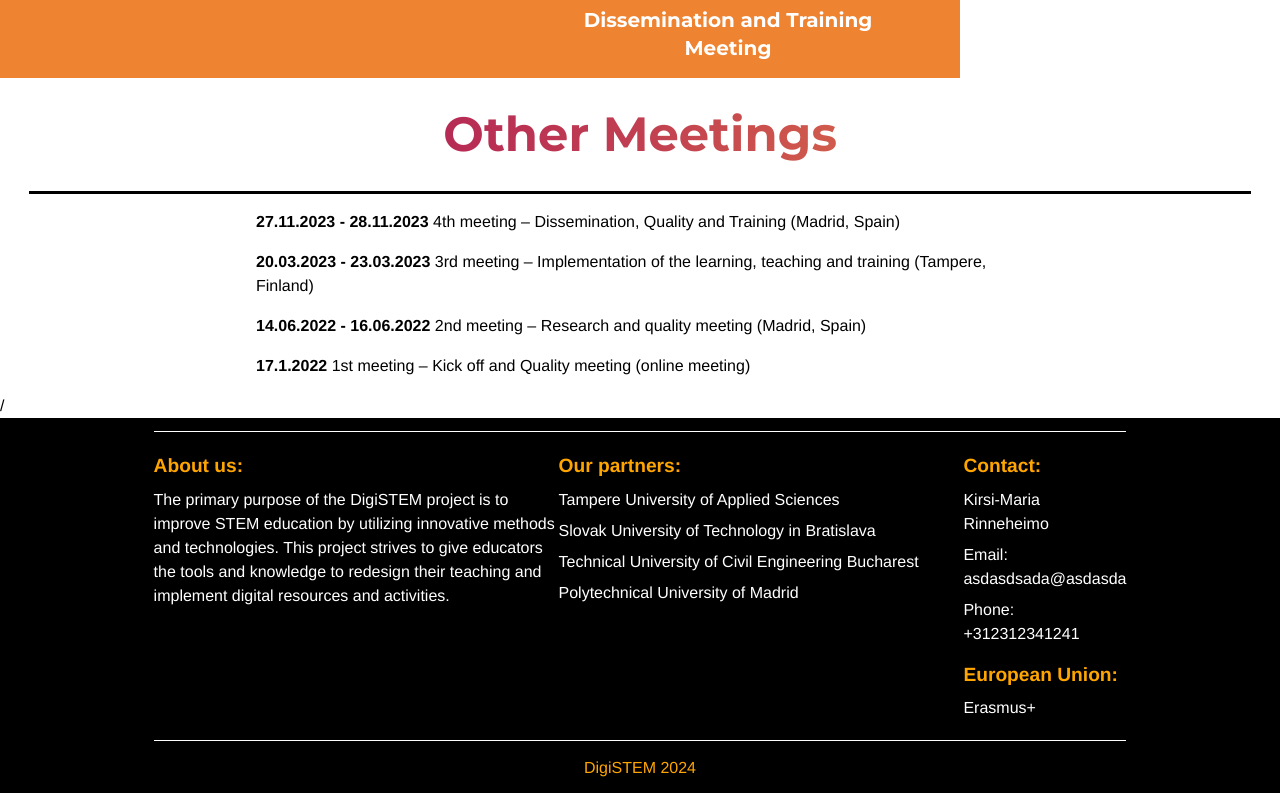
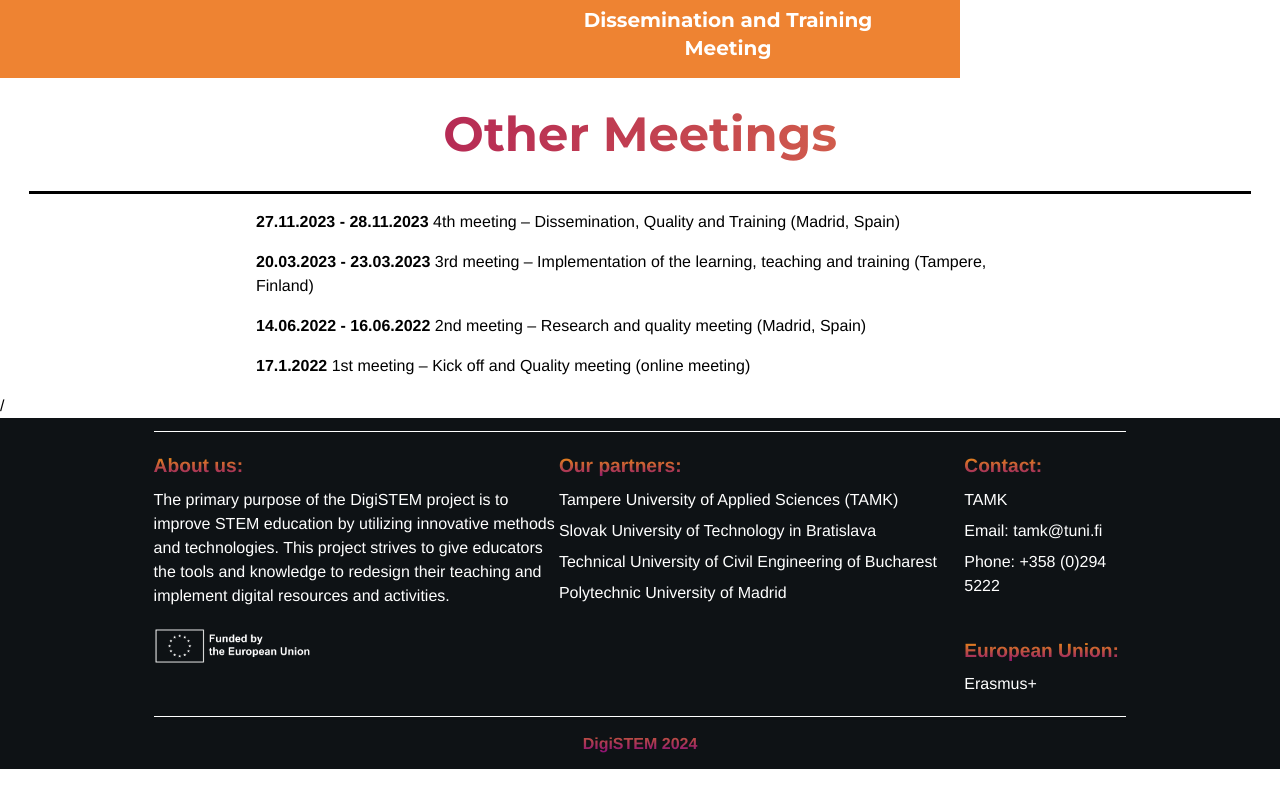
Before and after one commit to duongwalker/digistem-project, a React (Vite) app: page /project-meetings in a window 1280 px wide. Shown: the part 1094-1887 px from the top of the page. After the commit the page ends 1863 px from the top, so only its background shows below. Built offline with nearby package versions, Linux system fonts and the light colour scheme.

Commit message:
Contact/Footer changes

```diff
--- a/src/components/ContactPage/ContactPage.tsx
+++ b/src/components/ContactPage/ContactPage.tsx
@@ -1,5 +1,6 @@
-import teamphoto from '/src/assets/teamphoto.jpg';
-import './ContactPage.css'
+import teamphoto from "/src/assets/banner.png";
+import tamkphoto from "/src/assets/teamphoto.jpg";
+import "./ContactPage.css";
 
 const ContactPage = () => {
   return (
@@ -12,22 +13,17 @@
           <h1>CONTACT</h1>
           <div className="contact-member">
             <div className="contact-profile">
-                            <img src={teamphoto} alt="Kirsi-Maria Rinneheimo"></img>
+              <img src={tamkphoto} alt="Kirsi-Maria Rinneheimo"></img>
               <div className="contact-profile-text">
-                                <h3>Kirsi-Maria Rinneheimo</h3>
-                                <p>M.Sc.</p>
+                <h3>TAMK</h3>
                 <ul>
-                                    <li>Senior Lecturer of Mathematics</li>
-                                    <li>Over 20 years experience of engineering mathematics' teaching in different engineering disciplines</li>
-                                    <li>Long and extensive experience in working on national and international educational projects as project manager:
-                                        <ul>
-                                            <li>EU funded projects MALog, 2009-2012 (KA3 ICT-505326)</li>
-                                            <li>FutureMath (2015-2018, Erasmus+ KA2 Strategic Partnership)</li>
-                                        </ul>
+                  <li>Coordinating University</li>
+                  <li>
+                  Tampere University of Applied Sciences (TAMK) is one of the largest and most popular universities of applied sciences in Finland. Our strengths are multidisciplinary education, creativity, and a strong international dimension. TAMK is a higher education institution oriented towards working life and RDI co-operation.
 </li>
                   <li>Current main contact for the DigiSTEM project.</li>
-                                    <li>Email: something@something.something</li>
-                                    <li>Phone: work phone number</li>
+                  <li>Email: tamk@tuni.fi</li>
+                  <li>Phone number: +358 (0)294 5222</li>
                 </ul>
               </div>
             </div>
@@ -35,7 +31,7 @@
         </section>
       </main>
     </div>
-    )
-}
+  );
+};
 
 export default ContactPage
--- a/src/components/Footer/Footer.css
+++ b/src/components/Footer/Footer.css
@@ -9,22 +9,44 @@
     position: relative;
   }
 
-  .footer-link:hover {
-    color: orange;
-  }
+.footer-link:hover {
+  background: -webkit-linear-gradient(orange, purple);
+  -webkit-background-clip: text;
+  background-clip: text;
+  -webkit-text-fill-color: transparent;}
+
   .footer-link::after {
-    content: '';
+    content: "";
     position: absolute;
     left: 0;
     right: 100%;
     bottom: -2px;
     height: 2px;
-    background-color: white;
+    background: -webkit-linear-gradient(orange, purple);
     transition: right 0.5s ease-in-out, background-color 0.5s ease;
   }
 
   .footer-link:hover::after {
     right: 0;
-    background-color: orange;
-    color:orange;
+    background: -webkit-linear-gradient(orange, purple);
   }
+
+.h4Style {
+  font-size: 1.2em;
+  text-decoration-thickness: 1px;
+  text-underline-offset: 4px;
+  font-weight: bold;
+
+  background: -webkit-linear-gradient(orange, purple);
+  -webkit-background-clip: text;
+  background-clip: text;
+  -webkit-text-fill-color: transparent;
+}
+
+.gradientText {
+  background: -webkit-linear-gradient(orange, purple);
+  -webkit-background-clip: text;
+  background-clip: text;
+  -webkit-text-fill-color: transparent;
+
+}
--- a/src/components/Footer/Footer.tsx
+++ b/src/components/Footer/Footer.tsx
@@ -11,60 +11,138 @@
     maxWidth: '50ch',
     width: '100%',
   };
-
   const h4Style = {
-    fontSize: '1.2em',
-    textDecorationThickness: '1px',
-    textUnderlineOffset: '4px',
-    fontWeight: 'bold',
-    color: 'orange'
+    fontSize: "1.2em",
+    textDecorationThickness: "1px",
+    textUnderlineOffset: "4px",
+    fontWeight: "bold",
   };
 
+
   return (
-      <footer style={{ backgroundColor: 'black', color: 'white', padding: '1vw', paddingLeft: '12vw', paddingRight: '12vw', marginBottom: '0' }}>
-        <div style={{ display: 'flex', borderTop: '1px solid #fff', paddingTop: '20px' }}>
+    <footer
+      style={{
+        backgroundColor: "#0e1215",
+        color: "white",
+        padding: "1vw",
+        paddingLeft: "12vw",
+        paddingRight: "12vw",
+        marginBottom: "0",
+      }}
+    >
+      <div
+        style={{
+          display: "flex",
+          borderTop: "1px solid #fff",
+          paddingTop: "20px",
+        }}
+      >
         <div style={{ flex: 1 }}>
-            <h4 style={h4Style}>About us:</h4>
-            <p style={aboutUsParagraphStyle}>The primary purpose of the DigiSTEM project is to improve STEM education by utilizing innovative methods and technologies. This project strives to give educators the tools and knowledge to redesign their teaching and implement digital resources and activities.</p>
+          <h4 style = {h4Style} className="h4Style">About us:</h4>
+          <p style={aboutUsParagraphStyle}>
+            The primary purpose of the DigiSTEM project is to improve STEM
+            education by utilizing innovative methods and technologies. This
+            project strives to give educators the tools and knowledge to
+            redesign their teaching and implement digital resources and
+            activities.
+          </p>
+          <img
+        src="/src/assets/EN_FundedbytheEU_RGB_WHITE Outline.png"
+        alt="Description of image"
+        style={{
+          display: "block",
+          margin: "20px auto 0",
+          maxWidth: "40%",
+          height: "auto",
+          float: "left",
+        }}
+      />
         </div>
         <div style={{ flex: 1 }}>
-            <h4 style={h4Style}>Our partners:</h4>
-            <ul style={{ listStyleType: 'none', padding: 0 }}>
+          <h4 style={h4Style} className="h4Style">Our partners:</h4>
+          <ul style={{ listStyleType: "none", padding: 0 }}>
             <li style={listItemStyle}>
               <div className="underline"></div>
-                <a href="https://www.tuni.fi/en/about-us/tamk" target="_blank" rel="noopener noreferrer" className="footer-link">Tampere University of Applied Sciences</a>
+              <a
+                href="https://www.tuni.fi/en/about-us/tamk"
+                target="_blank"
+                rel="noopener noreferrer"
+                className="footer-link"
+              >
+                Tampere University of Applied Sciences (TAMK)
+              </a>
             </li>
             <li style={listItemStyle}>
               <div className="underline"></div>
-                <a href="https://www.stuba.sk/english.html?page_id=132" target="_blank" rel="noopener noreferrer" className="footer-link">Slovak University of Technology in Bratislava</a>
+              <a
+                href="https://www.stuba.sk/english.html?page_id=132"
+                target="_blank"
+                rel="noopener noreferrer"
+                className="footer-link"
+              >
+                Slovak University of Technology in Bratislava
+              </a>
             </li>
             <li style={listItemStyle}>
               <div className="underline"></div>
-                <a href="https://utcb.ro/english/" target="_blank" rel="noopener noreferrer" className="footer-link">Technical University of Civil Engineering Bucharest</a>
+              <a
+                href="https://utcb.ro/english/"
+                target="_blank"
+                rel="noopener noreferrer"
+                className="footer-link"
+              >
+                Technical University of Civil Engineering of Bucharest
+              </a>
             </li>
             <li style={listItemStyle}>
               <div className="underline"></div>
-                <a href="https://www.upm.es/internacional" target="_blank" rel="noopener noreferrer" className="footer-link">Polytechnical University of Madrid</a>
+              <a
+                href="https://www.upm.es/internacional"
+                target="_blank"
+                rel="noopener noreferrer"
+                className="footer-link"
+              >
+                Polytechnic University of Madrid
+              </a>
             </li>
           </ul>
         </div>
         <div style={{ flex: 0.4 }}>
-            <h4 style={h4Style}>Contact:</h4>
-            <ul style={{ listStyleType: 'none', padding: 0 }}>
-              <li style={listItemStyle}>Kirsi-Maria Rinneheimo</li>
-              <li style={listItemStyle}>Email: asdasdsada@asdasda</li>
-              <li style={listItemStyle}>Phone: +312312341241</li>
+          <h4 style={h4Style} className="h4Style">Contact:</h4>
+          <ul style={{ listStyleType: "none", padding: 0 }}>
+            <li style={listItemStyle}>TAMK</li>
+            <li style={listItemStyle}>Email: tamk@tuni.fi</li>
+            <li style={listItemStyle}>Phone: +358 (0)294 5222</li>
+            <li style={{ marginBottom: "10px" }}>&nbsp;</li>
           </ul>
-            <h4 style={{ ...h4Style, marginTop: '15px' }}>European Union:</h4>
-            <ul style={{ listStyleType: 'none', padding: 0 }}>
+          <h4 style={{ ...h4Style, marginTop: "15px" }} className="h4Style">European Union:</h4>
+          <ul style={{ listStyleType: "none", padding: 0 }}>
             <li style={listItemStyle}>
               <div className="underline"></div>
-                <a href="https://erasmus-plus.ec.europa.eu/" target="_blank" rel="noopener noreferrer" className="footer-link">Erasmus+</a>
+              <a
+                href="https://erasmus-plus.ec.europa.eu/"
+                target="_blank"
+                rel="noopener noreferrer"
+                className="footer-link"
+              >
+                Erasmus+
+              </a>
             </li>
           </ul>
         </div>
       </div>
-        <div style={{ textAlign: 'center', marginTop: '20px', borderTop: '1px solid #fff', paddingTop: '15px', marginBottom: '0px', color: 'orange' }}>
+      <div
+        style={{
+          textAlign: "center",
+          marginTop: "20px",
+          borderTop: "1px solid #fff",
+          paddingTop: "15px",
+          marginBottom: "0px",
+          color: "orange",
+          fontWeight: "bold"
+        }}
+        className="gradientText"
+      >
         DigiSTEM 2024
       </div>
     </footer>
```
Also changed, not shown: src/components/OurTeamPage/OurTeamPage.tsx (+83 -1 lines), src/assets/EN_FundedbytheEU_RGB_WHITE Outline.png (added). Lines whose indentation alone changed are shown as unchanged.
